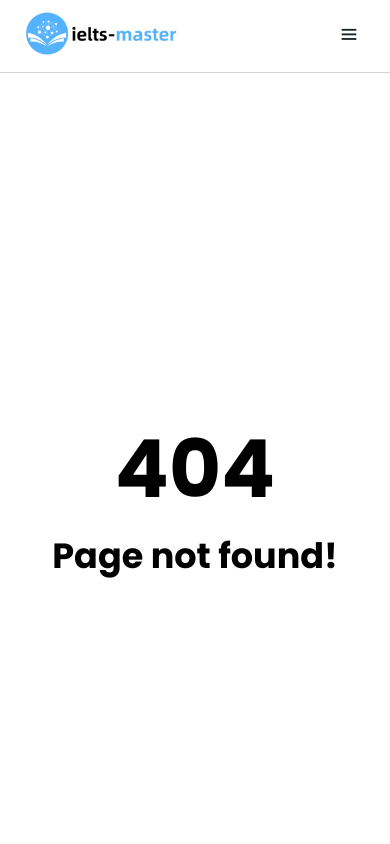
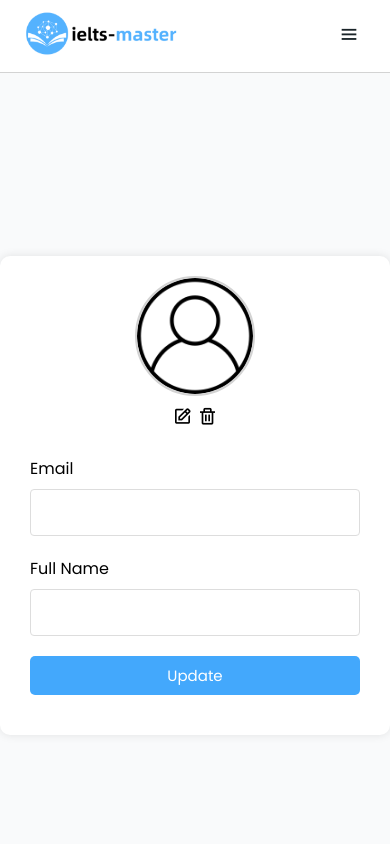
Before and after one commit to DannielVo/IeltsMaster, a React (Vite) app: page /profile in a window 390 px wide. Shown: the top 844 px of the page. Built offline with nearby package versions, Linux system fonts and the light colour scheme.

Commit message:
Feat: Finish responsive profile page

```diff
--- a/src/App.jsx
+++ b/src/App.jsx
@@ -9,6 +9,7 @@ import SignUp from "./pages/signUp/SignUp";
 import { Route, Routes } from "react-router-dom";
 import SettingPage from "./pages/SettingPage";
 import NotFound from "./pages/404/NotFound";
+import Profile from "./pages/profile/Profile";
 
 const App = () => {
   const settingPages = [
@@ -25,6 +26,11 @@ const App = () => {
     {
       path: "*",
       component: <NotFound></NotFound>,
+    },
+
+    {
+      path: "/profile",
+      component: <Profile></Profile>,
     },
   ];
 
--- a/src/assets/asset.js
+++ b/src/assets/asset.js
@@ -1,9 +1,11 @@
 import logo from "./logo.png";
 import logoFooter from "./logo_footer.png";
+import profileLogo from "./profileIcon.png";
 
 export const assets = {
   logo,
   logoFooter,
+  profileLogo,
 };
 
 export const FEATURES = [
--- /dev/null
+++ b/src/pages/profile/Profile.jsx
@@ -0,0 +1,38 @@
+import React from "react";
+import "./profile.css";
+import { assets } from "../../assets/asset";
+
+const Profile = () => {
+  return (
+    <div class="profile-wrapper">
+      <div class="profile-container">
+        <div class="avatar-wrapper">
+          <div class="avatar-img">
+            <img src={assets.profileLogo} alt="" />
+          </div>
+
+          <div class="avatar-control">
+            <i class="bx bx-edit edit-icon"></i>
+            <i class="bx bx-trash"></i>
+          </div>
+        </div>
+
+        <form action="">
+          <div class="info-group">
+            <label for="">Email</label>
+            <input type="text" />
+          </div>
+
+          <div class="info-group">
+            <label for="">Full Name</label>
+            <input type="text" />
+          </div>
+
+          <button class="infoUpdate-btn">Update</button>
+        </form>
+      </div>
+    </div>
+  );
+};
+
+export default Profile;
--- /dev/null
+++ b/src/pages/profile/profile.css
@@ -0,0 +1,117 @@
+.profile-wrapper {
+  display: flex;
+  justify-content: center;
+  padding-block: 50px;
+  align-items: center;
+  min-height: 100vh;
+  background-color: var(--secondary-background);
+}
+
+.profile-container {
+  width: 500px;
+  height: fit-content;
+  background-color: var(--main-background);
+  border: none;
+  border-radius: 10px;
+  box-shadow: 0 0 10px rgba(0, 0, 0, 0.1);
+  padding: 20px 30px;
+}
+
+.avatar-wrapper {
+  margin-bottom: 30px;
+}
+
+.avatar-img {
+  width: 120px;
+  height: 120px;
+  border-radius: 50%;
+  border: 2px solid lightgray;
+  margin: 0 auto;
+  overflow: hidden;
+  cursor: pointer;
+  margin-bottom: 10px;
+}
+
+.avatar-img img {
+  width: 100%;
+  height: 100%;
+  object-fit: cover;
+  display: block;
+  cursor: pointer;
+}
+
+.avatar-control {
+  display: flex;
+  justify-content: center;
+  align-items: center;
+  gap: 5px;
+}
+
+.avatar-control i {
+  font-size: 20px;
+}
+
+.info-group {
+  margin-bottom: 20px;
+}
+
+.info-group label {
+  display: block;
+  margin-bottom: 8px;
+}
+
+.info-group input {
+  width: 100%;
+  padding: 10px;
+  border: 1px solid #ddd;
+  border-radius: 4px;
+  box-sizing: border-box;
+  font-size: 16px;
+}
+
+.info-group input:focus {
+  outline: none;
+  border: 2px solid var(--primary-hover);
+  box-shadow: 0 0 2px rgba(0, 0, 0, 0.3);
+}
+
+.infoUpdate-btn {
+  width: 100%;
+  padding: 8px;
+  border-radius: 5px;
+  border: none;
+  font-size: 15px;
+  color: var(--main-background);
+  background: var(--primary-color);
+  cursor: pointer;
+  transition: 0.3s;
+  margin-bottom: 20px;
+}
+
+.infoUpdate-btn:hover {
+  background: var(--primary-hover);
+}
+
+/* xs */
+@media (min-width: 475px) {
+}
+
+/* sm */
+@media (min-width: 640px) {
+}
+
+/* md */
+@media (min-width: 768px) {
+}
+
+/* lg */
+@media (min-width: 1024px) {
+}
+
+/* xl */
+@media (min-width: 1280px) {
+}
+
+/* 2xl */
+@media (min-width: 1536px) {
+}
```
Also changed, not shown: src/assets/profileIcon.png (added).
